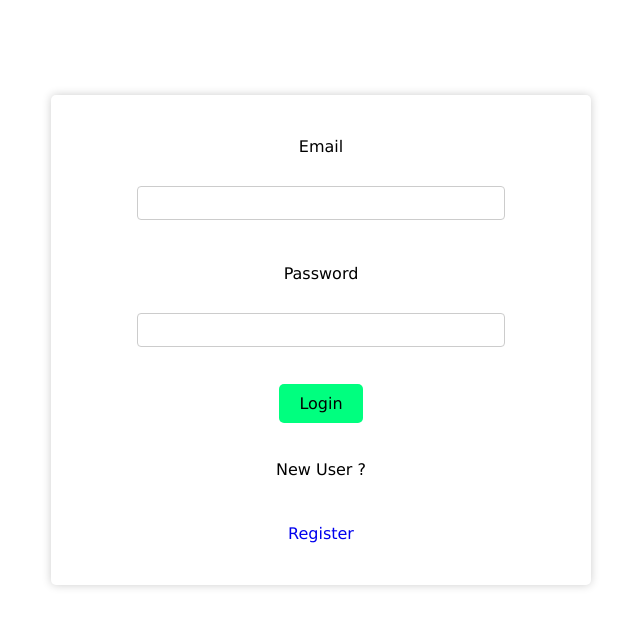
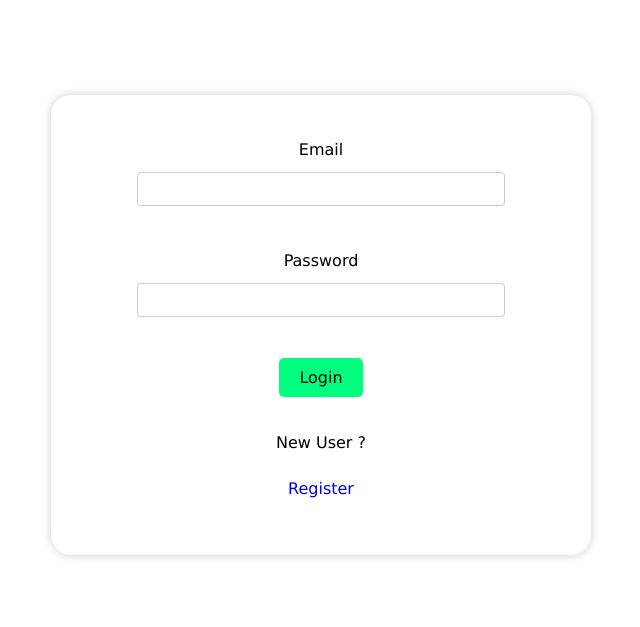
Before and after one commit to ChethiyaNuwan/TastyExpress, a PHP site: page /user/login.php in a window 1280 px wide. Shown: the part 55-682 px from the top of the page, without its empty margins (319-959 px from the left). Run offline with PHP 8.4, Linux system fonts and the light colour scheme.

Commit message:
finished login and registration styling

```diff
--- a/stylesheets/styles.css
+++ b/stylesheets/styles.css
@@ -179,7 +179,7 @@ footer {
 
 .card {
   display: grid;
-  border-radius: 5px;
+  border-radius: 20px;
   box-shadow: 0 0 10px 0 rgba(0, 0, 0, 0.2);
   overflow: hidden;
   justify-items: center;
@@ -219,12 +219,12 @@ footer {
 /*login css starts*/
 .login-card{
     transform: translateY(150px);
-    height: 450px;
+    height: 400px;
     width: 500px;
-    grid-template-rows: 1fr 1fr 1fr 1fr 1fr 1fr 1fr;
+    grid-template-rows: 48px 46px 83px 10px 130px 0px 93px;
+    align-items: center;
     margin: auto;
-    align-items: center;
-    padding: 20px;
+    padding: 30px 20px;
 }
 
 /*register css starts*/
@@ -288,6 +288,7 @@ hr{
     position: absolute;
     right: 0;
     left: 0;
+    font-weight: bold;
 }
 
 .success{
@@ -297,6 +298,7 @@ hr{
     position: absolute;
     right: 0;
     left: 0;
+    font-weight: bold;
 }
 
 .user-name{
```
